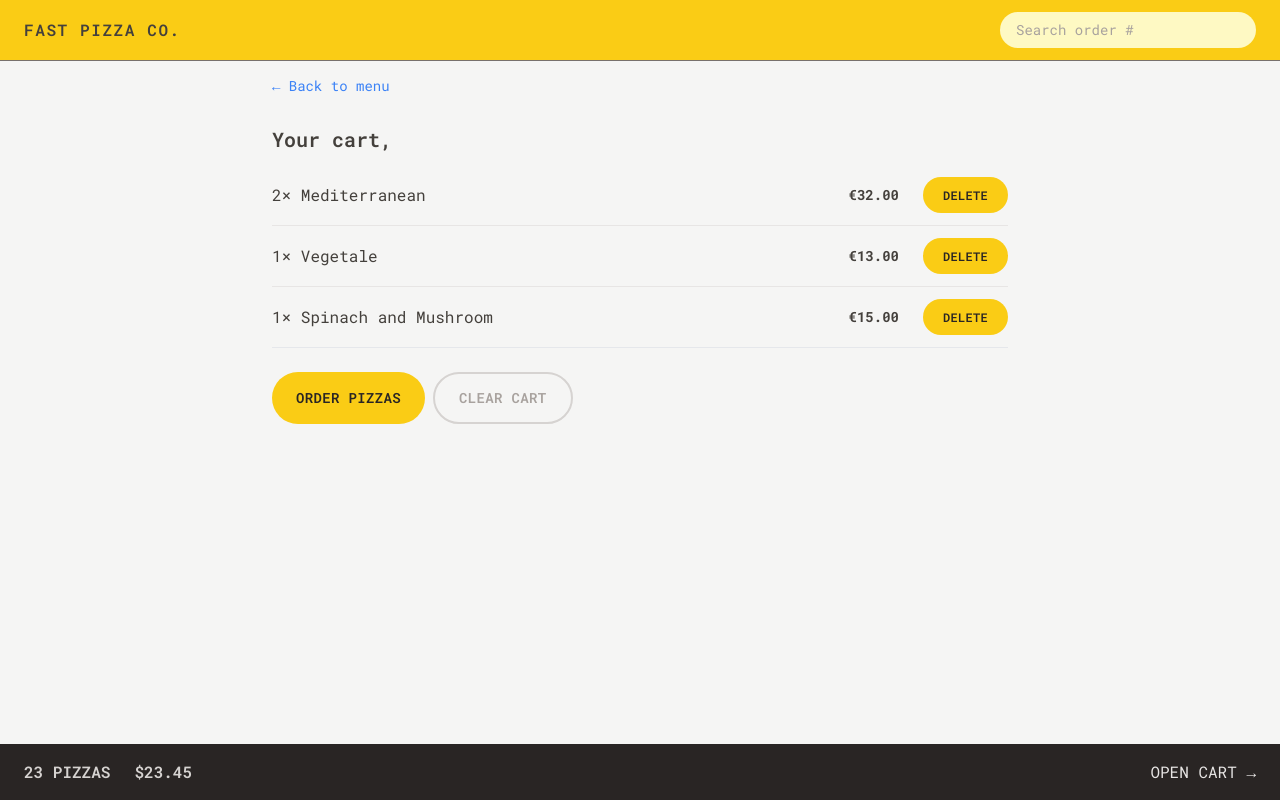
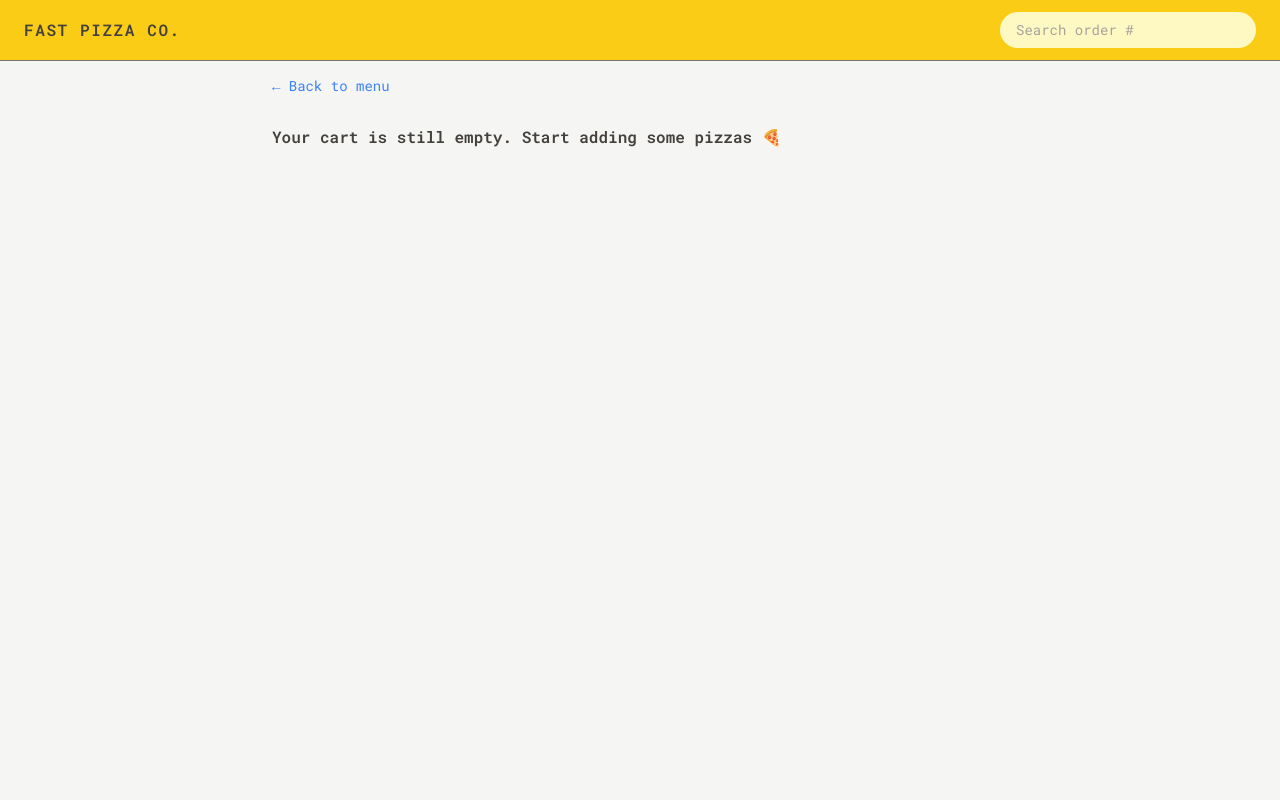
Before and after one commit to Taofique/fast-pizza, a React (Vite) app: page /cart in a window 1280 px wide. Built offline with nearby package versions, Linux system fonts and the light colour scheme.

Commit message:
feat: Implemented redux state managements (cart and user slice) and created reusable components DeleteItem and UpdateItemQuantity, also created reusable button design

```diff
--- a/src/features/cart/Cart.jsx
+++ b/src/features/cart/Cart.jsx
@@ -2,35 +2,16 @@
 import LinkButton from '../../ui/LinkButton';
 import Button from '../../ui/Button';
 import CartItem from './CartItem';
-import { useSelector } from 'react-redux';
-
-const fakeCart = [
-  {
-    pizzaId: 12,
-    name: 'Mediterranean',
-    quantity: 2,
-    unitPrice: 16,
-    totalPrice: 32,
-  },
-  {
-    pizzaId: 6,
-    name: 'Vegetale',
-    quantity: 1,
-    unitPrice: 13,
-    totalPrice: 13,
-  },
-  {
-    pizzaId: 11,
-    name: 'Spinach and Mushroom',
-    quantity: 1,
-    unitPrice: 15,
-    totalPrice: 15,
-  },
-];
+import EmptyCart from './EmptyCart';
+import { useDispatch, useSelector } from 'react-redux';
+import { clearCart, getCart } from './cartSlice';
 
 function Cart() {
   const username = useSelector((state) => state.user.username);
-  const cart = fakeCart;
+  const finalCart = useSelector(getCart);
+  const dispatch = useDispatch();
+
+  if (!finalCart.length) return <EmptyCart />;
 
   return (
     <div className="px-4 py-3">
@@ -39,8 +20,8 @@
       <h2 className="mt-7 text-xl font-semibold">Your cart, {username}</h2>
 
       <ul className="mt-3 divide-y divide-stone-200 border-b">
-        {cart.map((item) => (
-          <CartItem item={item} key={item.key} />
+        {finalCart.map((item) => (
+          <CartItem item={item} key={item.id} />
         ))}
       </ul>
 
@@ -49,7 +30,9 @@
           Order pizzas
         </Button>
 
-        <Button type="secondary">Clear cart</Button>
+        <Button type="secondary" onClick={() => dispatch(clearCart())}>
+          Clear cart
+        </Button>
       </div>
     </div>
   );
--- a/src/features/cart/CartItem.jsx
+++ b/src/features/cart/CartItem.jsx
@@ -1,8 +1,13 @@
-import Button from '../../ui/Button';
+import { useSelector } from 'react-redux';
 import { formatCurrency } from '../../utils/helpers';
+import DeleteItem from './DeleteItem';
+import UpdateItemQuantity from './UpdateItemQuantity';
+import { getCurrentQuantityById } from './cartSlice';
 
 function CartItem({ item }) {
   const { pizzaId, name, quantity, totalPrice } = item;
+
+  const currentQuantity = useSelector(getCurrentQuantityById(pizzaId));
 
   return (
     <li className="py-3 sm:flex sm:items-center sm:justify-between">
@@ -11,7 +16,13 @@
       </p>
       <div className="flex items-center justify-between sm:gap-6">
         <p className="text-sm font-bold">{formatCurrency(totalPrice)}</p>
-        <Button type="small">Delete</Button>
+
+        <UpdateItemQuantity
+          pizzaId={pizzaId}
+          currentQuantity={currentQuantity}
+        />
+
+        <DeleteItem pizzaId={pizzaId} />
       </div>
     </li>
   );
--- a/src/features/cart/CartOverview.jsx
+++ b/src/features/cart/CartOverview.jsx
@@ -1,11 +1,19 @@
+import { useSelector } from 'react-redux';
 import { Link } from 'react-router-dom';
+import { getTotalCartQuantity, getTotalCartPrice } from './cartSlice';
+import { formatCurrency } from '../../utils/helpers';
 
 function CartOverview() {
+  const totalCartQuantity = useSelector(getTotalCartQuantity);
+  const totalCartPrice = useSelector(getTotalCartPrice);
+
+  if (!totalCartQuantity) return null;
+
   return (
     <div className="flex items-center justify-between bg-stone-800 px-4 py-4 text-sm uppercase text-stone-200 sm:px-6 md:text-base">
       <p className="space-x-4 font-semibold text-stone-300 sm:space-x-6">
-        <span>23 pizzas</span>
-        <span>$23.45</span>
+        <span>{totalCartQuantity} Pizzas </span>
+        <span>{formatCurrency(totalCartPrice)}</span>
       </p>
       <Link to="/cart">Open cart &rarr;</Link>
     </div>
--- /dev/null
+++ b/src/features/cart/DeleteItem.jsx
@@ -0,0 +1,14 @@
+import React from 'react';
+import Button from '../../ui/Button';
+import { useDispatch } from 'react-redux';
+import { deleteItem } from './cartSlice';
+
+export default function DeleteItem({ pizzaId }) {
+  const dispatch = useDispatch();
+
+  return (
+    <Button type="small" onClick={() => dispatch(deleteItem(pizzaId))}>
+      Delete
+    </Button>
+  );
+}
--- a/src/features/cart/EmptyCart.jsx
+++ b/src/features/cart/EmptyCart.jsx
@@ -1,11 +1,13 @@
-import { Link } from 'react-router-dom';
+import LinkButton from '../../ui/LinkButton';
 
 function EmptyCart() {
   return (
-    <div>
-      <Link to="/menu">&larr; Back to menu</Link>
+    <div className="px-4 py-3">
+      <LinkButton to="/menu">&larr; Back to menu</LinkButton>
 
-      <p>Your cart is still empty. Start adding some pizzas :)</p>
+      <p className="mt-7 font-semibold">
+        Your cart is still empty. Start adding some pizzas 🍕
+      </p>
     </div>
   );
 }
--- /dev/null
+++ b/src/features/cart/UpdateItemQuantity.jsx
@@ -0,0 +1,26 @@
+import React from 'react';
+import Button from '../../ui/Button';
+import { useDispatch } from 'react-redux';
+import { decreaseItemQuantity, increaseItemQuantity } from './cartSlice';
+
+export default function UpdateItemQuantity({ pizzaId, currentQuantity }) {
+  const dispatch = useDispatch();
+  return (
+    <div className="flex items-center gap-2 md:gap-3">
+      <Button
+        type="round"
+        onClick={() => dispatch(decreaseItemQuantity(pizzaId))}
+      >
+        -
+      </Button>
+
+      <span className="text-sm font-medium">{currentQuantity}</span>
+      <Button
+        type="round"
+        onClick={() => dispatch(increaseItemQuantity(pizzaId))}
+      >
+        +
+      </Button>
+    </div>
+  );
+}
--- a/src/features/cart/cartSlice.js
+++ b/src/features/cart/cartSlice.js
@@ -1,17 +1,7 @@
 import { createSlice } from '@reduxjs/toolkit';
 
 const initialState = {
-  //   cart: [],
-
-  cart: [
-    {
-      pizzaId: 12,
-      name: 'Mediterranean',
-      quantity: 2,
-      unitPrice: 16,
-      totalPrice: 32,
-    },
-  ],
+  cart: [],
 };
 
 const cartSlice = createSlice({
@@ -26,11 +16,30 @@
     },
     increaseItemQuantity(state, action) {
       const item = state.cart.find((item) => item.pizzaId === action.payload);
+
+      if (!item) {
+        console.log('❌ Item NOT found in cart!');
+        return;
+      }
       item.quantity++;
       item.totalPrice = item.quantity * item.unitPrice;
     },
     decreaseItemQuantity(state, action) {
       const item = state.cart.find((item) => item.pizzaId === action.payload);
+
+      if (!item) {
+        console.log('❌ Item NOT found in cart!');
+        return;
+      }
+
+      // if (item.quantity === 1) {
+      //   state.cart = state.cart.filter(
+      //     (item) => item.pizzaId !== action.payload,
+      //   );
+      // }
+
+      if (item.quantity === 1) cartSlice.caseReducers.deleteItem(state, action);
+
       item.quantity--;
       item.totalPrice = item.quantity * item.unitPrice;
     },
@@ -49,3 +58,14 @@
 } = cartSlice.actions;
 
 export default cartSlice.reducer;
+
+export const getCart = (state) => state.cart.cart;
+
+export const getTotalCartQuantity = (state) =>
+  state.cart.cart.reduce((sum, item) => sum + item.quantity, 0);
+
+export const getTotalCartPrice = (state) =>
+  state.cart.cart.reduce((sum, item) => sum + item.totalPrice, 0);
+
+export const getCurrentQuantityById = (id) => (state) =>
+  state.cart.cart.find((item) => item.pizzaId === id)?.quantity ?? 0;
--- a/src/features/order/CreateOrder.jsx
+++ b/src/features/order/CreateOrder.jsx
@@ -3,36 +3,16 @@
 import { createOrder } from '../../services/apiRestaurant';
 import Button from '../../ui/Button';
 import { useSelector } from 'react-redux';
+import { clearCart, getCart, getTotalCartPrice } from '../cart/cartSlice';
+import EmptyCart from '../cart/EmptyCart';
+import store from '../../store';
+import { formatCurrency } from '../../utils/helpers';
 
 // https://uibakery.io/regex-library/phone-number
 const isValidPhone = (str) =>
   /^\+?\d{1,4}?[-.\s]?\(?\d{1,3}?\)?[-.\s]?\d{1,4}[-.\s]?\d{1,4}[-.\s]?\d{1,9}$/.test(
     str,
   );
-
-const fakeCart = [
-  {
-    pizzaId: 12,
-    name: 'Mediterranean',
-    quantity: 2,
-    unitPrice: 16,
-    totalPrice: 32,
-  },
-  {
-    pizzaId: 6,
-    name: 'Vegetale',
-    quantity: 1,
-    unitPrice: 13,
-    totalPrice: 13,
-  },
-  {
-    pizzaId: 11,
-    name: 'Spinach and Mushroom',
-    quantity: 1,
-    unitPrice: 15,
-    totalPrice: 15,
-  },
-];
 
 function CreateOrder() {
   const username = useSelector((state) => state.user.username);
@@ -41,8 +21,12 @@
 
   const formErrors = useActionData();
 
-  // const [withPriority, setWithPriority] = useState(false);
-  const cart = fakeCart;
+  const [withPriority, setWithPriority] = useState(false);
+  const cart = useSelector(getCart);
+  const totalCartPrice = useSelector(getTotalCartPrice);
+  const priorityPrice = withPriority ? totalCartPrice * 0.2 : 0;
+  const totalPrice = totalCartPrice + priorityPrice;
+  if (!cart.length) return <EmptyCart />;
 
   return (
     <div className="px-4 py-6">
@@ -91,8 +75,8 @@
             type="checkbox"
             name="priority"
             id="priority"
-            // value={withPriority}
-            // onChange={(e) => setWithPriority(e.target.checked)}
+            value={withPriority}
+            onChange={(e) => setWithPriority(e.target.checked)}
           />
           <label htmlFor="priority" className="font-medium">
             Want to yo give your order priority?
@@ -102,7 +86,9 @@
         <div>
           <input type="hidden" name="cart" value={JSON.stringify(cart)} />
           <Button disabled={isSubmitting} type="primary">
-            {isSubmitting ? 'Placing order....' : 'Order now'}
+            {isSubmitting
+              ? 'Placing order....'
+              : `Order now for ${formatCurrency(totalPrice)}`}
           </Button>
         </div>
       </Form>
@@ -117,7 +103,7 @@
   const order = {
     ...data,
     cart: JSON.parse(data.cart),
-    priority: data.priority === 'on',
+    priority: data.priority === 'true',
   };
 
   const errors = {};
@@ -129,9 +115,10 @@
 
   // If everything is okay, create new order and redirect
 
-  // const newOrder = await createOrder(order);
+  const newOrder = await createOrder(order);
 
-  // return redirect(`/order/${newOrder.id}`);
+  store.dispatch(clearCart());
+  return redirect(`/order/${newOrder.id}`);
 
   return null;
 }
```
Also changed, not shown: src/features/menu/MenuItem.jsx (+37 -1 lines), src/features/user/userSlice.js (+20 -19 lines), src/ui/Button.jsx (+10 -1 lines).
